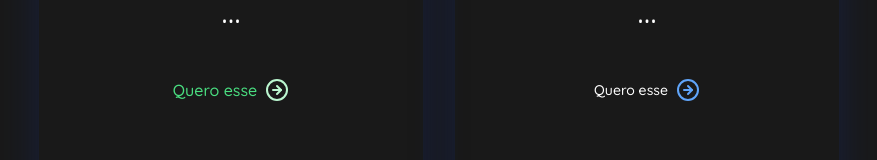
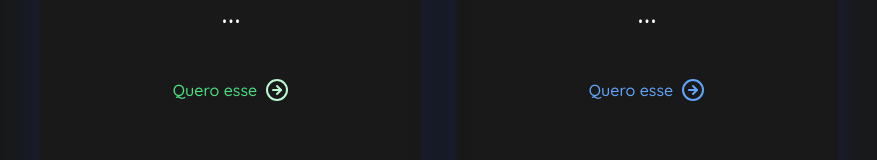
Before and after one commit to luccaparadeda/phdaquimica, a Next.js app: page / in a window 1280 px wide. Shown: the part 2981-3141 px from the top of the page, without its empty margins (201-1078 px from the left). Built offline with nearby package versions, Linux system fonts and the light colour scheme.

Commit message:
fix: buttonintensive hover

```diff
--- a/src/app/page.tsx
+++ b/src/app/page.tsx
@@ -187,7 +187,7 @@ export default function Home() {
 						<Link href={'/extensivo'}>
 							<Button
 								variant={'ghost'}
-								text-centerclassName='text-md  text-blue-400 hover:bg-blue-900 hover:text-blue-200'>
+								className='text-md  text-blue-400 hover:bg-blue-900 hover:text-blue-200'>
 								Quero esse <ArrowRightCircle className='ml-2 text-blue-400 ' />
 							</Button>
 						</Link>
```
